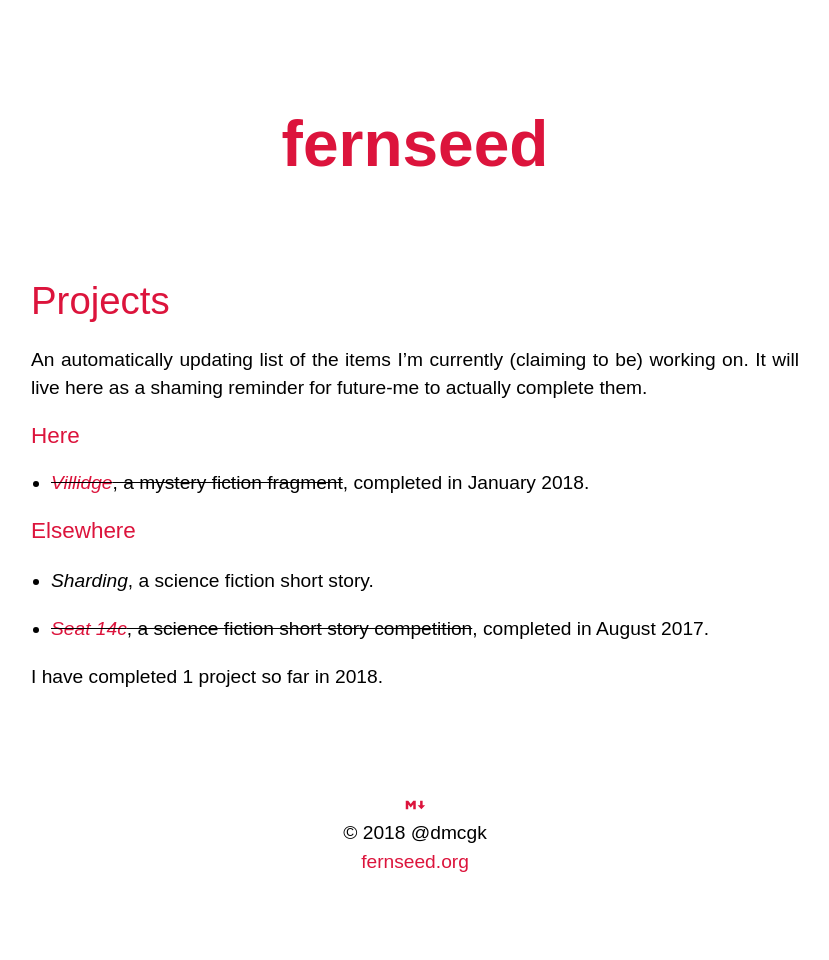
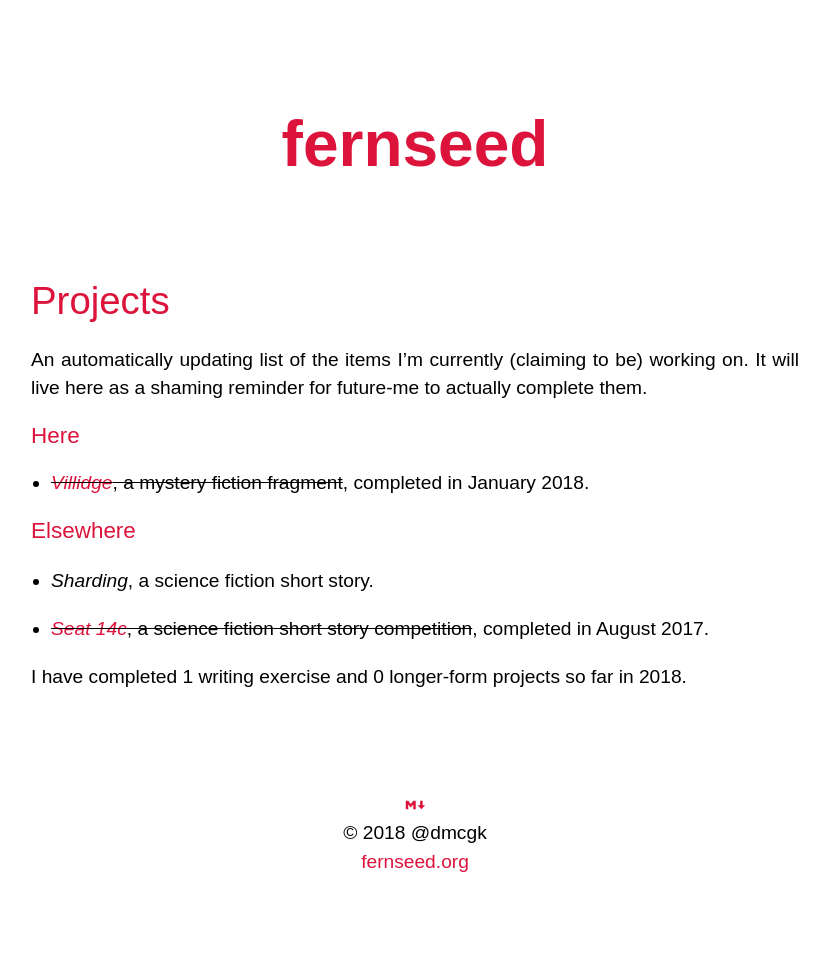
Before and after one commit to dmcgk/dmcgk.github.io, a Jekyll site: the page built from now.md, in a window 1280 px wide. Shown: the whole page, without its empty margins (225-1054 px from the left). Built offline with Jekyll 4.4.1, drawn with Linux system fonts in a browser that asks for light colours; some web fonts are replaced.

Commit message:
Better handling of project counts.
Keep exercises separate.

```diff
--- a/now.md
+++ b/now.md
@@ -43,5 +43,4 @@ An automatically updating list of the items I'm currently (claiming to be) worki
 {% endif %}
 
 <!-- Shame counter -->
-{% assign total_count = yearly_project_count | plus: yearly_site_project_count %}
-I have completed {{ total_count }} project{% if total_count != 1 %}s{% endif %} so far in {{ today_year }}.
+I have completed {{ yearly_site_project_count }} writing exercise{% if yearly_site_project_count != 1 %}s{% endif %} and {{ yearly_project_count }} longer-form project{% if yearly_project_count != 1 %}s{% endif %} so far in {{ today_year }}.
```
